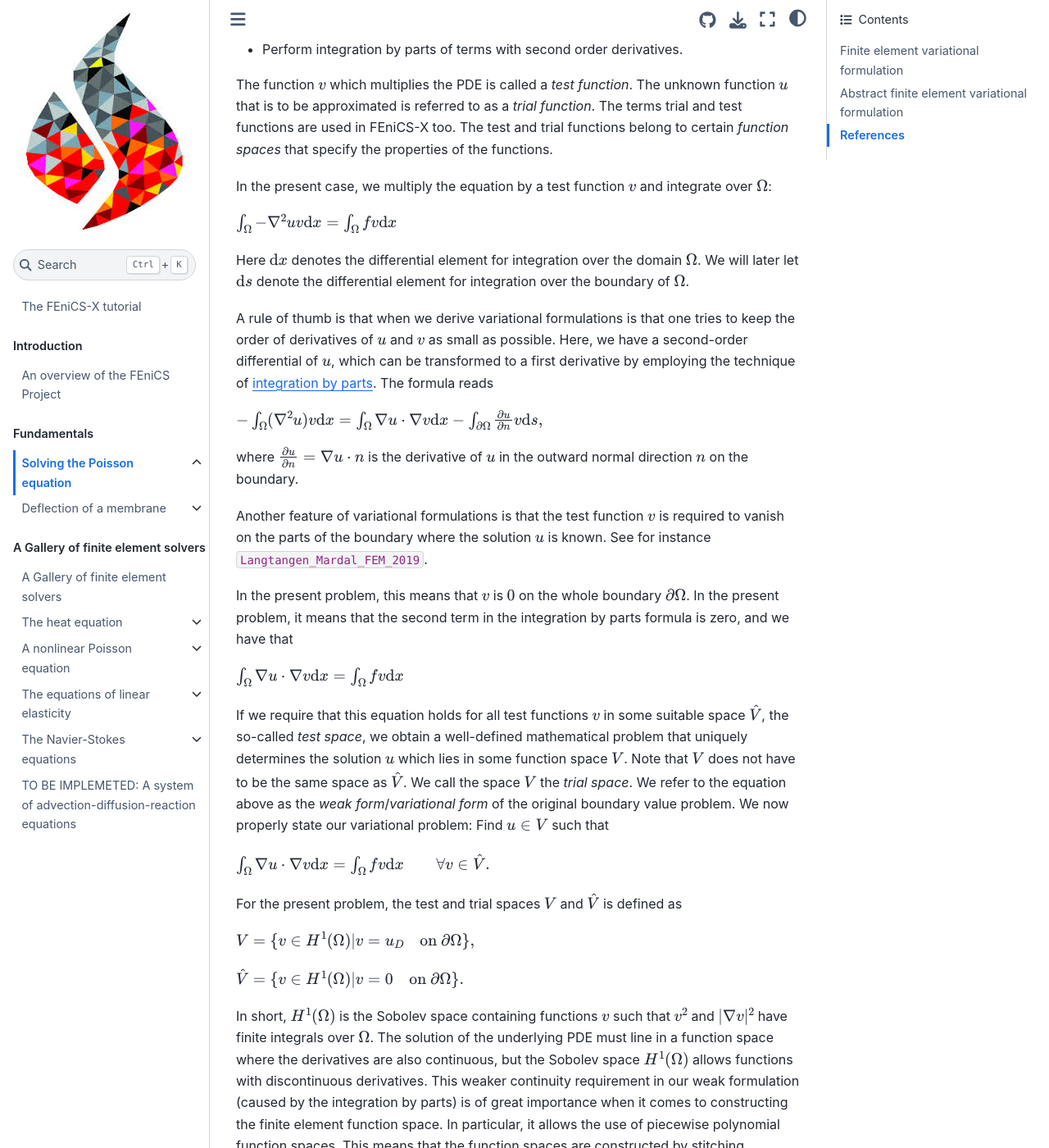
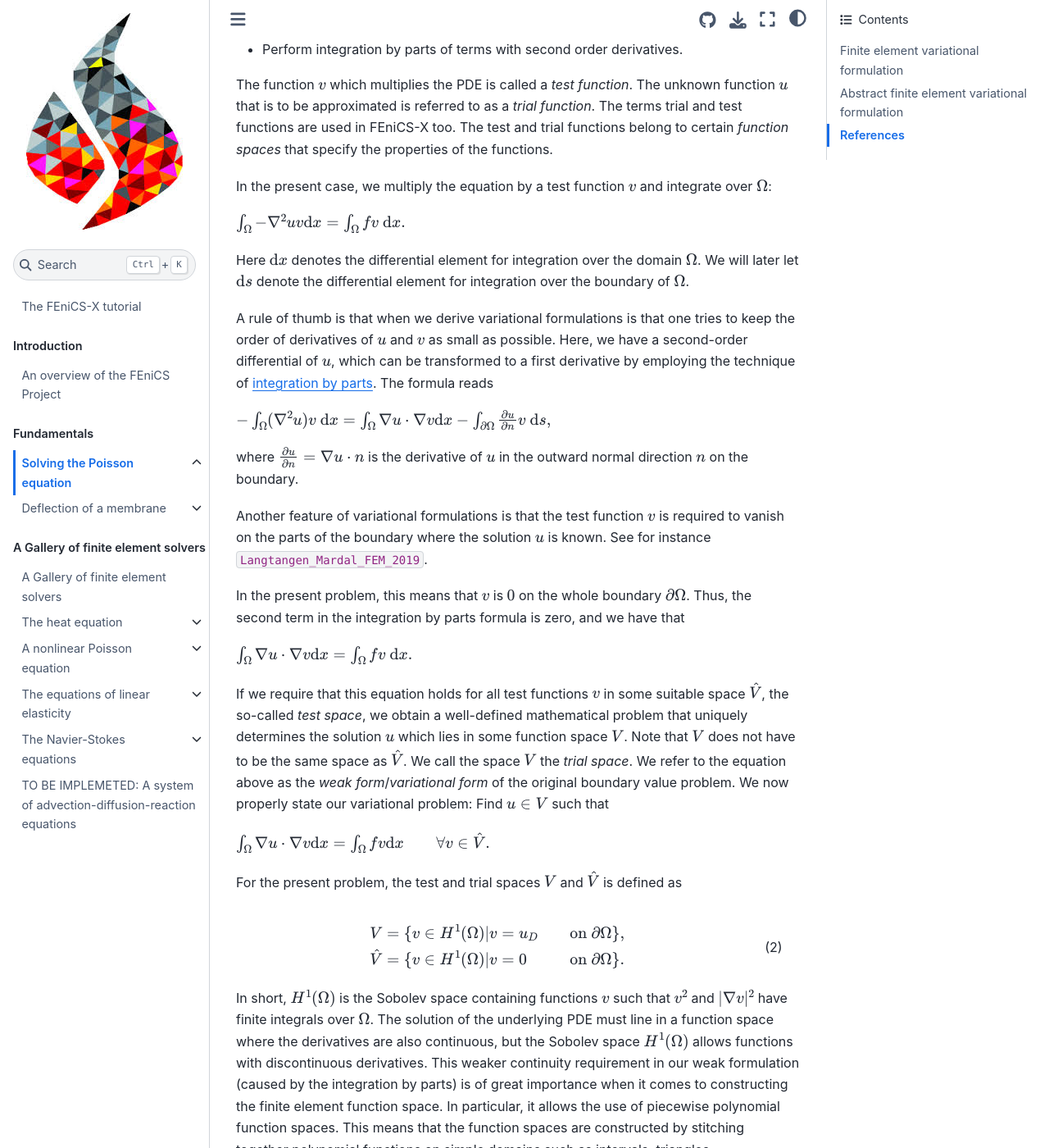
Before and after one commit to jorgensd/dolfinx-tutorial, a Jupyter Book: the page built from chapter1/fundamentals.md, in a window 1280 px wide and 1400 px high, scrolled down 1727 px. Shown: the whole window at 82% size. Built offline with Jupyter Book 1.0.4 settings and Sphinx 7.4.7 and the Sphinx Book theme 1.1.4, drawn with Linux system fonts in a browser that asks for light colours; pages that are not in the unit, such as notebooks, are missing from menus; cross-references to code outside the pages are shown as plain code; some of the changed text lies outside the part shown.

```diff
--- a/chapter1/fundamentals.md
+++ b/chapter1/fundamentals.md
@@ -69,7 +69,7 @@
 
 In the present case, we multiply the equation by a test function $v$ and  integrate over $\Omega$:
 
-$\int_\Omega -\nabla^2 u v \mathrm{d} x = \int_\Omega f v \mathrm{d} x$
+$\int_\Omega -\nabla^2 u v \mathrm{d} x = \int_\Omega f v ~\mathrm{d} x.$
 
 Here $\mathrm{d} x$ denotes the differential element for integration over the domain $\Omega$. We will later let $\mathrm{d} s$ denote the differential element for integration over the boundary of $\Omega$.
 
@@ -78,16 +78,17 @@
 [integration by parts](https://en.wikipedia.org/wiki/Integration_by_parts).
 The formula reads
 
-$ -\int_\Omega (\nabla^2 u)v \mathrm{d}x
-= \int_\Omega\nabla u\cdot\nabla v \mathrm{d}x - \int_{\partial\Omega}\frac{\partial u}{\partial n}v \mathrm{d}s ,$
+$ -\int_\Omega (\nabla^2 u)v~\mathrm{d}x
+= \int_\Omega\nabla u\cdot\nabla v \mathrm{d}x-
+\int_{\partial\Omega}\frac{\partial u}{\partial n}v~\mathrm{d}s,$
 
 where $\frac{\partial u}{\partial n}=\nabla u \cdot n$ is the derivative of $u$ in the outward normal direction $n$ on the boundary.
 
 Another feature of variational formulations is that the test function $v$ is required to vanish on the parts of the boundary where the solution $u$ is known. See for instance {cite}`Langtangen_Mardal_FEM_2019`.
 
-In the present problem, this means that $v$ is $0$ on the whole boundary $\partial\Omega$. In the present problem, it means that the second term in the integration by parts formula is zero, and we have that
+In the present problem, this means that $v$ is $0$ on the whole boundary $\partial\Omega$. Thus, the second term in the integration by parts formula is zero, and we have that
 
-$\int_\Omega \nabla u \cdot \nabla v \mathrm{d} x = \int_\Omega f v\mathrm{d} x$
+$\int_\Omega \nabla u \cdot \nabla v \mathrm{d} x = \int_\Omega f v~\mathrm{d} x.$
 
 If we require that this equation holds for all test functions $v$ in some suitable space $\hat{V}$, the so-called _test space_, we obtain a well-defined mathematical problem that uniquely determines the solution $u$ which lies in some function space $V$. Note that $V$ does not have to be the same space as
 $\hat{V}$. We call the space $V$ the _trial space_. We refer to the equation above as the _weak form_/_variational form_ of the original boundary value problem. We now properly state our variational problem:
@@ -95,12 +96,11 @@
 
 $\int_\Omega \nabla u \cdot \nabla v \mathrm{d} x = \int_\Omega f v\mathrm{d} x\qquad \forall v \in \hat{V}.$
 
-For the present problem, the test and trial spaces $V$ and $\hat{V}$ is defined  as
-
-$ V=\{v\in H^1(\Omega) \vert v=u_D \quad \text{on } \partial \Omega \},$
-
-$ \hat{V}=\{v\in H^1(\Omega) \vert v=0 \quad \text{on } \partial \Omega \}.$
-
+For the present problem, the test and trial spaces $V$ and $\hat{V}$ is defined as
+\begin{align}
+V&=\{v\in H^1(\Omega) \vert v=u_D&&\text{on } \partial \Omega \},\\
+\hat{V}&=\{v\in H^1(\Omega) \vert v=0 &&\text{on } \partial \Omega \}.
+\end{align}
 In short, $H^1(\Omega)$ is the Sobolev space containing functions $v$ such that $v^2$ and $\vert \nabla v \vert ^2$ have finite integrals over $\Omega$. The solution of the underlying
 PDE must line in a function space where the derivatives are
 also continuous, but the Sobolev space $H^1(\Omega)$ allows functions with discontinuous derivatives.
@@ -112,9 +112,9 @@
 The variational problem is a _continuous problem_: it defines the solution $u$ in the infinite-dimensional function space $V$.
 The finite element method for the  Poisson equation finds an approximate solution of the variational problem by replacing the infinite-dimensional function spaces $V$ and $\hat V$ by _discrete_ (finite dimensional) trial and test spaces $V_h\subset V$ and $\hat{V}_h \subset \hat{V}$. The discrete
 variational problem reads: Find $u_h\in V_h$ such that
-
-$\int_\Omega \nabla u_h \cdot \nabla v \mathrm{d} x = \int_\Omega fv \mathrm{d} x \quad \forall v \in \hat{V}_h.$
-
+\begin{align}
+\int_\Omega \nabla u_h \cdot \nabla v ~\mathrm{d} x &= \int_\Omega fv~ \mathrm{d} x && \forall v \in \hat{V}_h.
+\end{align}
 This variational problem, together with suitable definitions of $V_h$ and $\hat{V}_h$ uniquely define our approximate numerical solution of the Poisson equation.
 Note that the boundary condition is encoded as part of the test and trial spaces. This might seem complicated at first glance,
 but means that the finite element variational problem and the continuous variational problem looks the same.
@@ -123,15 +123,14 @@
 
 We will introduce the following notations for variational problems:
 Find $u\in V$ such that
-
-$ a(u,v)=L(v)\qquad \forall v \in \hat{V}.$
-
+\begin{align}
+a(u,v)&=L(v)&& \forall v \in \hat{V}.
+\end{align}
 For the Poisson equation, we have:
-
-$ a(u,v)= \int_{\Omega} \nabla u \cdot \nabla v \mathrm{d} x,$
-
-$ L(v)= \int_{\Omega} fv \mathrm{d} x.$
-
+\begin{align}
+a(u,v) &= \int_{\Omega} \nabla u \cdot \nabla v ~\mathrm{d} x,\\
+L(v) &= \int_{\Omega} fv ~\mathrm{d} x.
+\end{align}
 From literature $a(u,v)$ is known as the _bilinear form_ and $L(V)$ as a _linear form_.
 For every linear problem, we will identify all terms with the unknown $u$ and collect them in $a(u,v)$, and collect all terms with only  known functions in $L(v)$.
 
```
Also changed, not shown: 2 other files.
